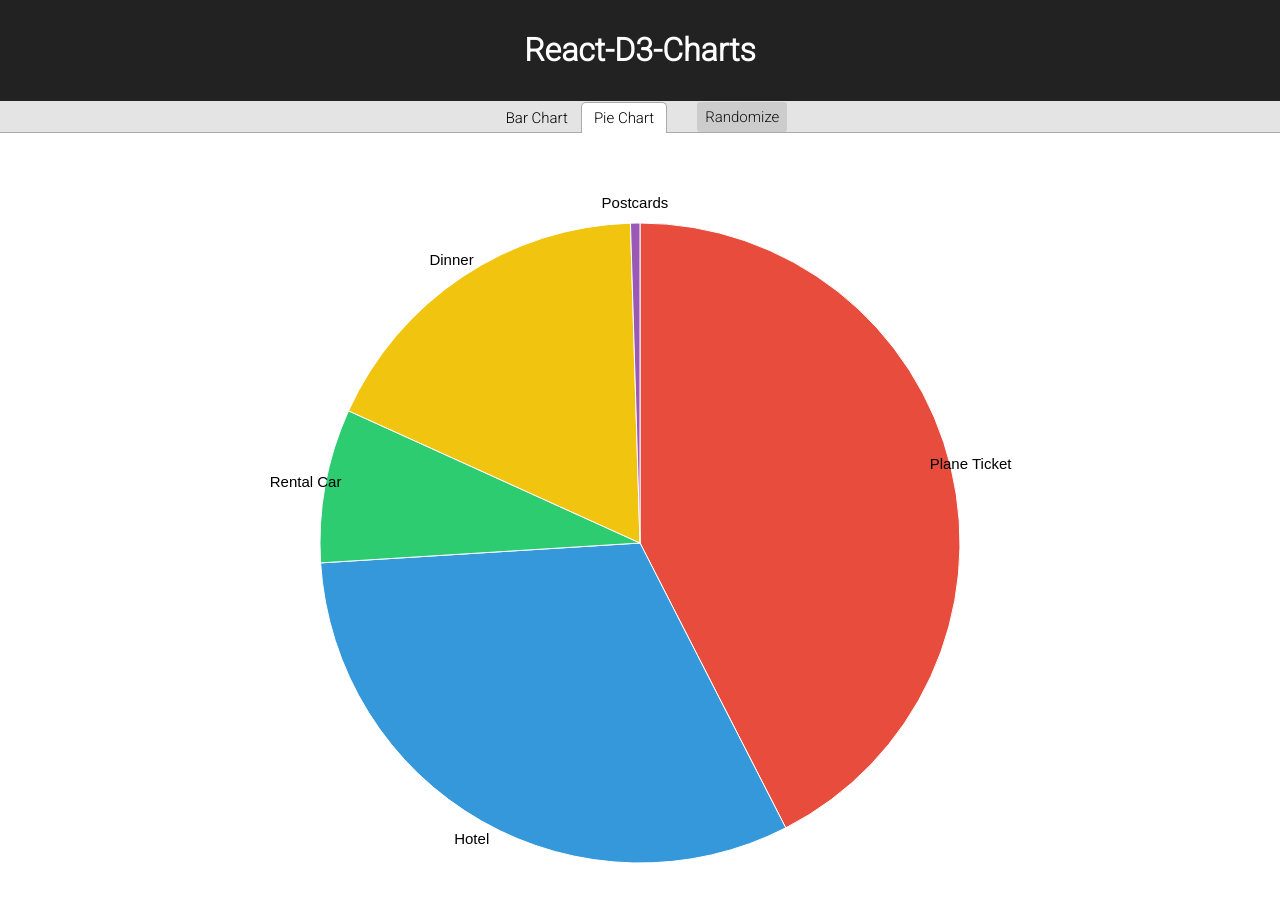
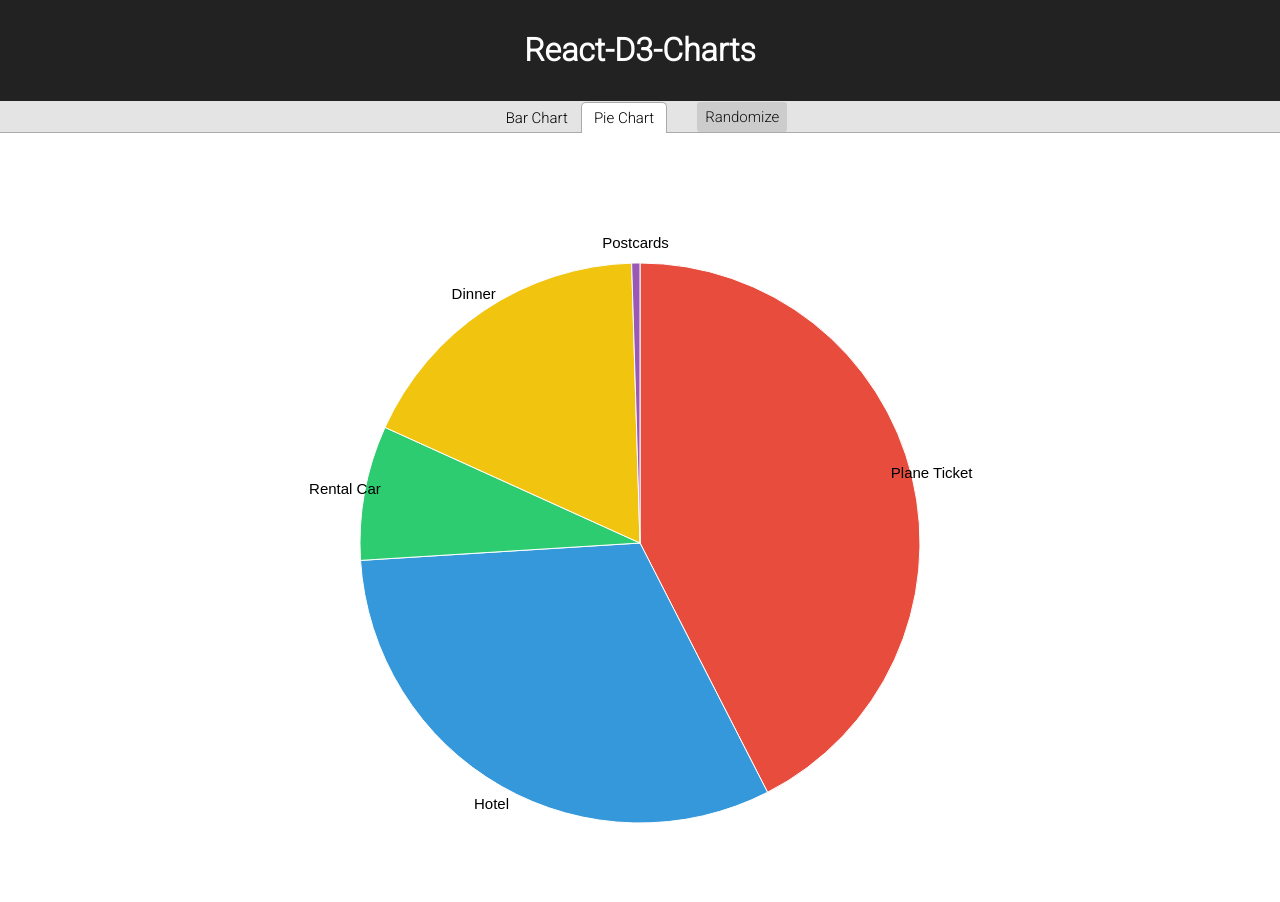
Before and after one commit to kukiron/react-d3-charts, a React app: page / in a window 1280 px wide. Both pictures are taken after a click on the tab "Pie Chart". Shown: the top 902 px of the page. Built offline with nearby package versions, Linux system fonts and the light colour scheme.

Commit message:
Adjust pie chart radius

```diff
--- a/src/pie-chart/index.js
+++ b/src/pie-chart/index.js
@@ -8,8 +8,7 @@ class PieChart extends Component {
     const width = window.innerWidth,
       height = window.innerHeight,
       minViewportSize = Math.min(width, height),
-      ratio = 0.8,
-      radius = minViewportSize * ratio / 2,
+      radius = minViewportSize * 0.7 / 2,
       x = width / 2,
       y = height / 2;
 
```
